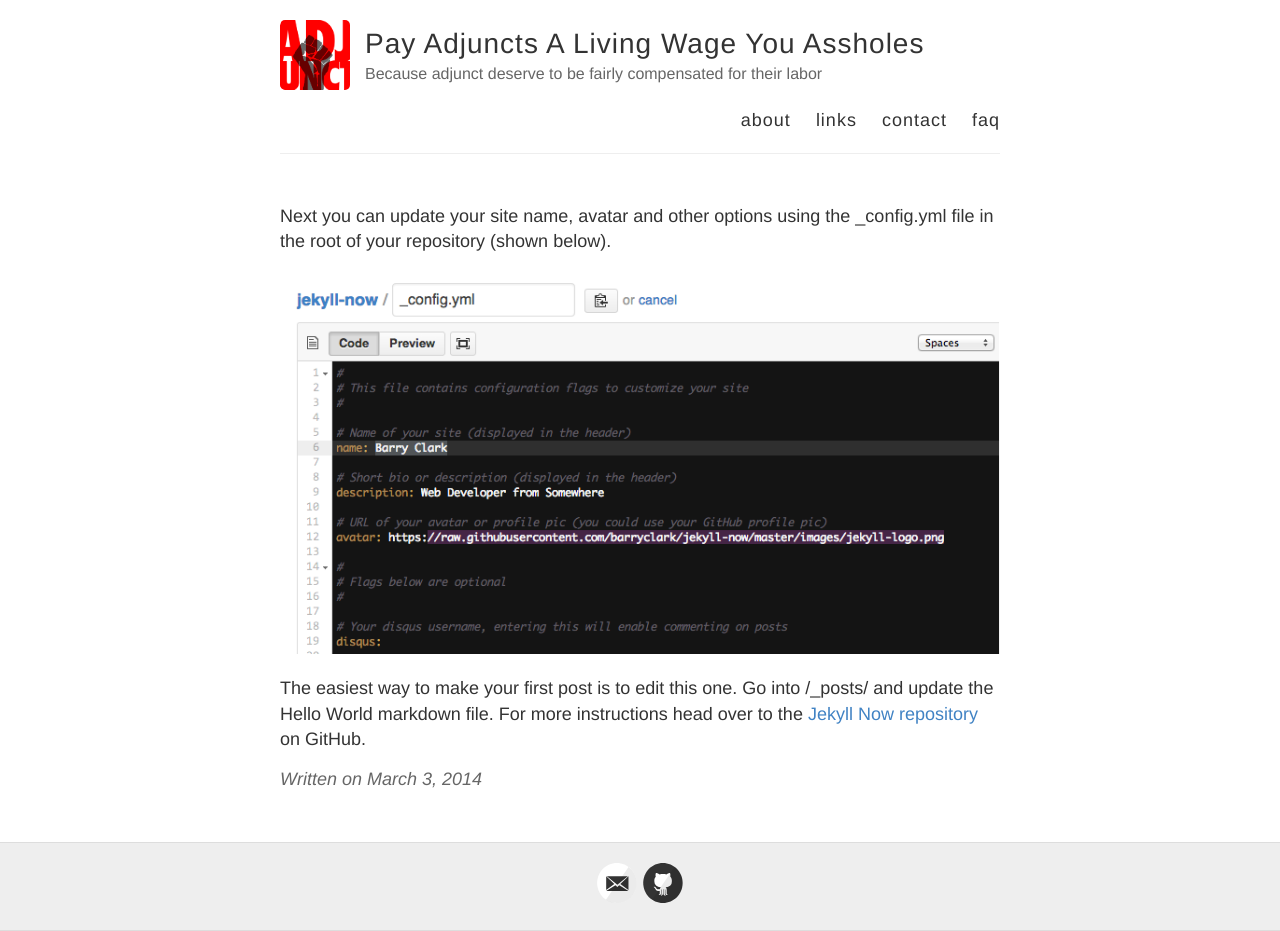
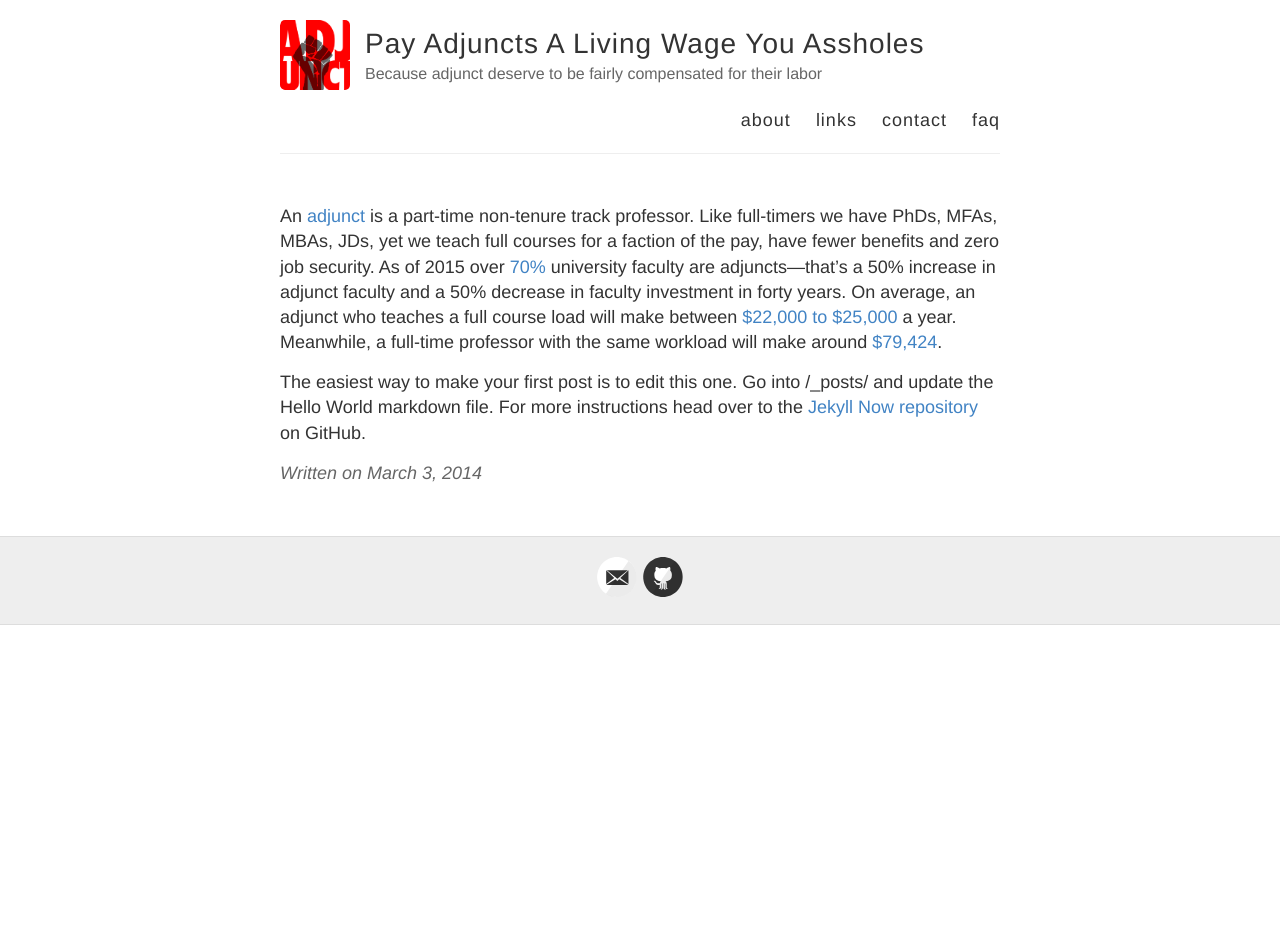
Before and after one commit to adjunctsarepeople/adjunctsarepeople.github.io, a Jekyll site: the page built from _posts/2014-3-3-Hello-World.md, in a window 1280 px wide. Built offline with Jekyll 4.4.1, drawn with Linux system fonts in a browser that asks for light colours; after the commit the page ends 900 px from its top, so only the background shows below that.

Commit message:
Update 2014-3-3-Hello-World.md

```diff
--- a/_posts/2014-3-3-Hello-World.md
+++ b/_posts/2014-3-3-Hello-World.md
@@ -1,9 +1,8 @@
 ---
 layout: post
 ---
+An [adjunct](http://cunyadjunctproject.org/files/2009/03/main-points-and-discussion-questions.pdf) is a part-time non-tenure track professor. Like full-timers we have PhDs, MFAs, MBAs, JDs, yet we teach full courses for a faction of the pay, have fewer benefits and zero job security. As of 2015 over [70%](https://www.forbes.com/sites/noodleeducation/2015/05/28/more-than-half-of-college-faculty-are-adjuncts-should-you-care/#32044be21600) university faculty are adjuncts—that's a 50% increase in adjunct faculty and a 50% decrease in faculty investment in forty years. On average, an adjunct who teaches a full course load  will make between [$22,000 to $25,000](https://www.npr.org/2013/09/22/224946206/adjunct-professor-dies-destitute-then-sparks-debate) a year. Meanwhile, a full-time professor with the same workload will make around [$79,424](https://www.insidehighered.com/news/2016/04/11/annual-aaup-salary-survey-says-professor-pay-34).
 
-Next you can update your site name, avatar and other options using the _config.yml file in the root of your repository (shown below).
 
-![_config.yml]({{ site.baseurl }}/images/config.png)
 
 The easiest way to make your first post is to edit this one. Go into /_posts/ and update the Hello World markdown file. For more instructions head over to the [Jekyll Now repository](https://github.com/barryclark/jekyll-now) on GitHub.
```
